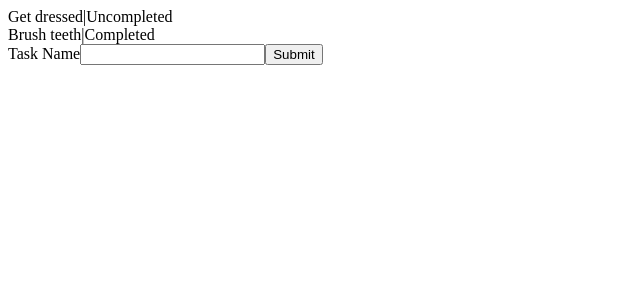
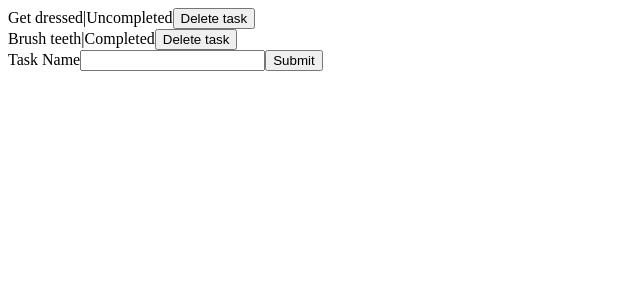
Before and after one commit to bpb54321/task-list, a React (Vite) app: page / in a window 1280 px wide. Shown: the top 300 px of the page, without its empty margins (0-640 px from the left). Built offline with nearby package versions, Linux system fonts and the light colour scheme.

Commit message:
Add task deletion.

```diff
--- a/src/App.tsx
+++ b/src/App.tsx
@@ -14,9 +14,12 @@ function App() {
   const handleCreateTask = (newTask: Task) => {
     setTasks([...tasks, newTask]);
   };
+  const handleDeleteTask = (taskId: string) => {
+    setTasks(tasks.filter((task) => task.id !== taskId));
+  };
   return (
     <>
-      <TaskList tasks={tasks} />
+      <TaskList tasks={tasks} onDeleteTask={handleDeleteTask} />
       <NewTaskForm onCreateTask={handleCreateTask} />
     </>
   );
--- a/src/components/TaskItem.tsx
+++ b/src/components/TaskItem.tsx
@@ -3,13 +3,17 @@ import type { Task } from "@/types/Task.ts";
 
 export interface TaskItemProps {
   task: Task;
+  onDelete: (taskId: string) => void;
 }
 
-function TaskItem({ task }: TaskItemProps) {
+function TaskItem({ task, onDelete }: TaskItemProps) {
   return (
     <div>
       <span>{task.name}</span>|
       <CompletionStatus completionStatus={task.completionStatus} />
+      <button type="button" onClick={() => onDelete(task.id)}>
+        Delete task
+      </button>
     </div>
   );
 }
--- a/src/components/TaskList.tsx
+++ b/src/components/TaskList.tsx
@@ -3,9 +3,12 @@ import type { Task } from "@/types/Task.ts";
 
 export interface TaskListProps {
   tasks: Task[];
+  onDeleteTask: (taskId: string) => void;
 }
 
-function TaskList({ tasks }: TaskListProps) {
-  return tasks.map((task) => <TaskItem key={task.id} task={task} />);
+function TaskList({ tasks, onDeleteTask }: TaskListProps) {
+  return tasks.map((task) => (
+    <TaskItem key={task.id} task={task} onDelete={onDeleteTask} />
+  ));
 }
 export default TaskList;
```
